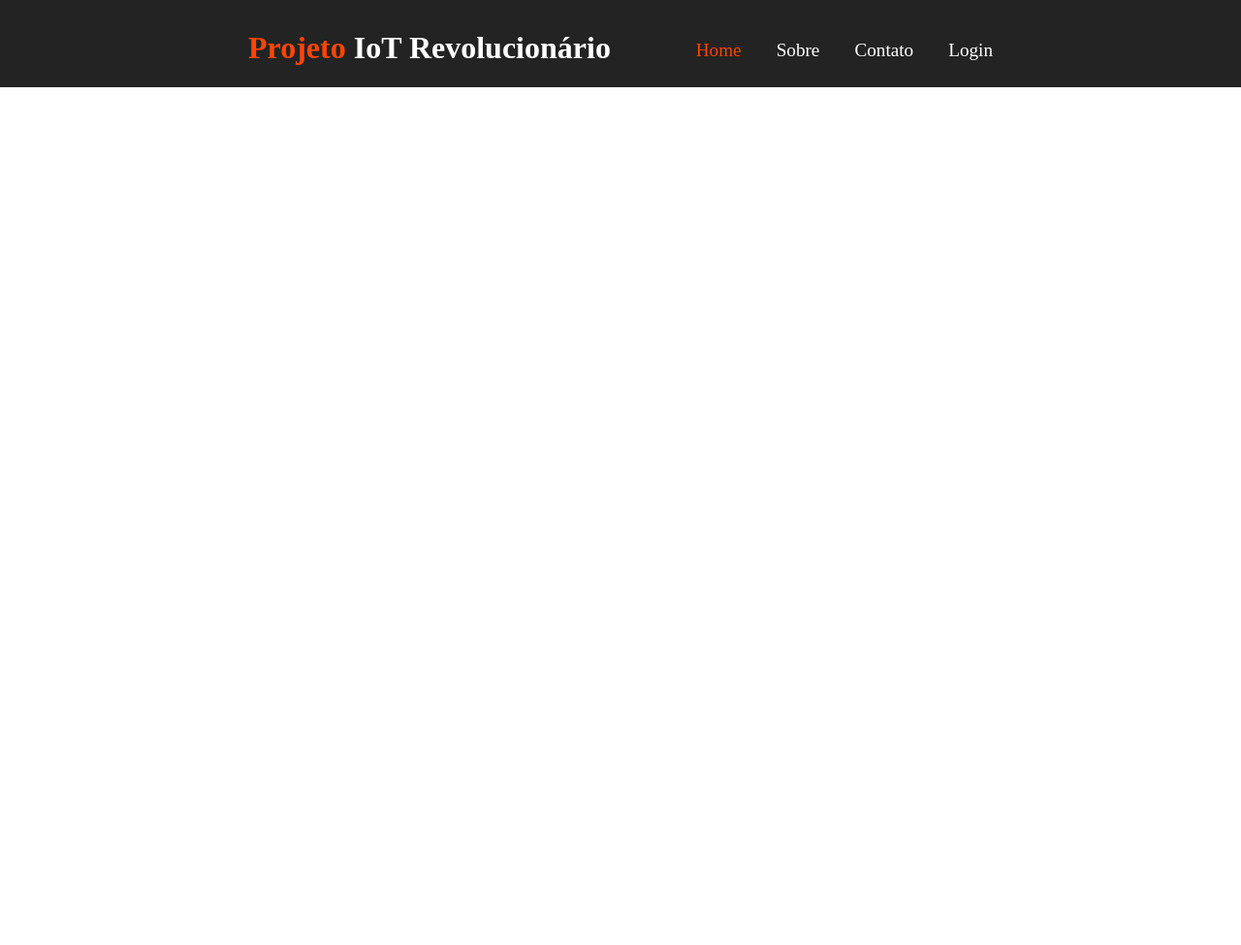
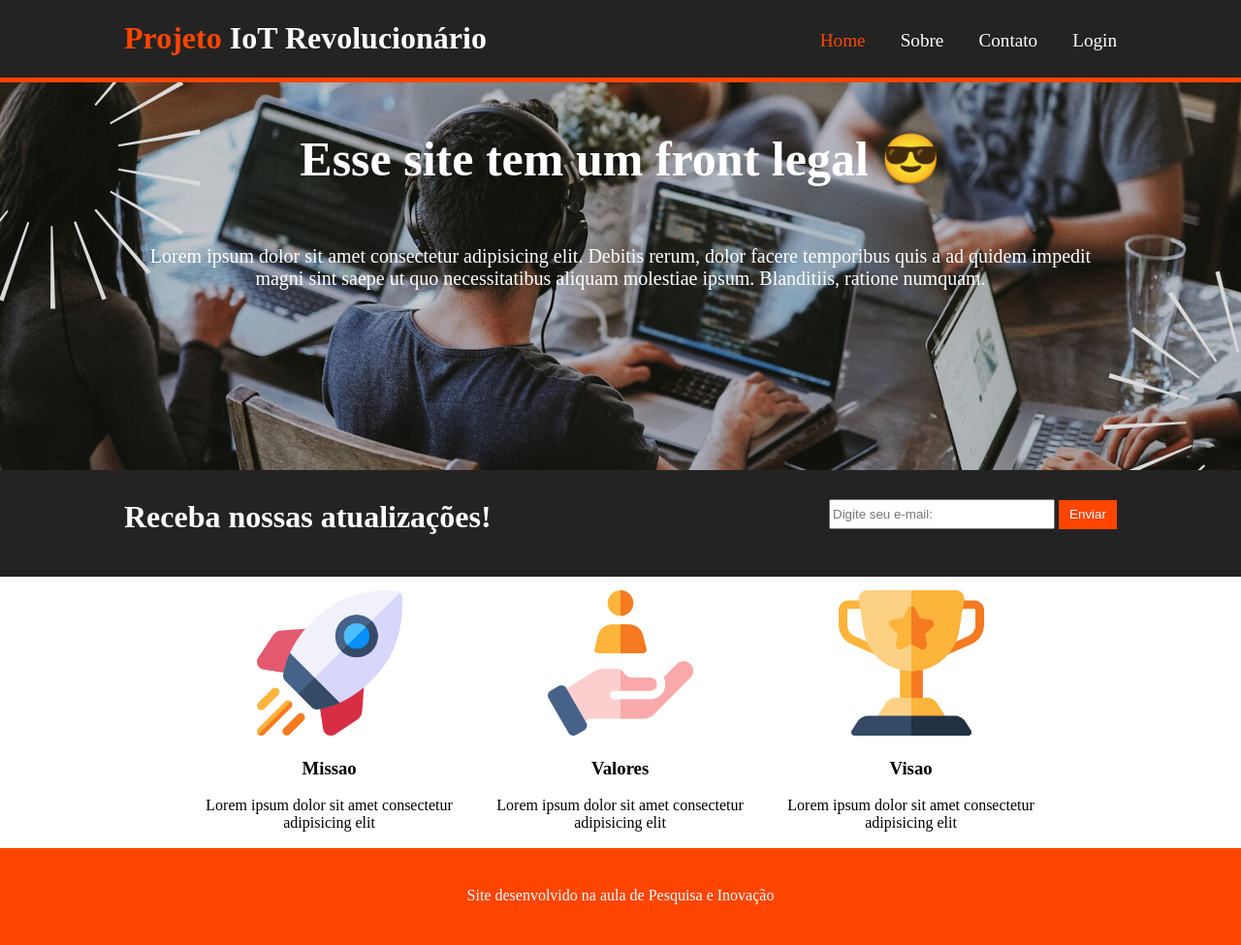
Before and after one commit to GBernardo10/site_institucional_adsb, a plain HTML site: page index.html in a window 1280 px wide. Shown: the whole page at 97% size. Before the commit the page ends 800 px from the top, so only its background shows below. Drawn offline with Linux system fonts and the light colour scheme; files that its build step writes are made by us from their sources.

Commit message:
pagina inicial e login

```diff
--- a/css/style.css
+++ b/css/style.css
@@ -1,33 +1,37 @@
-body{
+body {
   margin: 0;
   padding: 0;
   border: 0;
 }
 
-.header{
+.header {
   background-color: #232323;
   width: 100%;
-    height: 10vh;
-    padding-top: 10px;
+  height: 80px;
+  border-bottom: 5px solid orangered; /*
+  Primeiro valor é o tamanho da borda
+  o segundo valor é o tipo da borda
+  e o ultimo valor é a cor da borda
+  */
 }
 
-.logo{
+.logo {
   font-family: Nunito;
 }
 
-.item_colorido{
-    color:orangered;
+.item_colorido {
+  color: orangered;
 }
 
-.container{
-    max-width: 60%;
+.container {
+  max-width: 80%;
+  margin: 0 auto;
   height: 100%;
-    margin: 0 auto;
 }
 
-.container h1{
+.container .logo {
   float: left;
-    color: white
+  color: white;
 }
 
 .container nav {
@@ -37,8 +41,89 @@ body{
   margin-top: 15px;
 }
 
-.container li{
+.container li {
   display: inline-block;
   margin-left: 2rem;
   font-size: 1.2rem;
 }
+
+.apresentacao {
+  text-align: center;
+  background-size: cover;
+  background-image: url("../img/team.png");
+  background-repeat: no-repeat;
+  min-height: 400px;
+  color: white;
+}
+
+.apresentacao p {
+  padding-top: 40px;
+  font-size: 20px;
+}
+
+.container .apresentacao__titulo {
+  padding-top: 50px;
+  font-size: 50px;
+  margin: 0;
+}
+
+.new {
+  padding-top: 30px;
+  padding-right: 0;
+  padding-bottom: 0;
+  padding-left: 0;
+  height: 80px;
+  background-color: #232323;
+  color: #ffffff;
+}
+
+.new h1 {
+  margin: 0;
+  float: left;
+}
+
+.new .newsletter {
+  float: right;
+}
+
+.new input {
+  height: 25px;
+  width: 225px;
+}
+
+.btn-orange {
+  background-color: orangered;
+  color: #ffffff;
+  border: none;
+  width: 60px;
+  height: 30px;
+}
+
+.box {
+  height: 280px;
+  margin: 0 auto;
+  max-width: 1126px;
+}
+.box .item {
+  float: left;
+  text-align: center;
+  width: 300px;
+  margin: 14px auto;
+}
+
+.box .item img {
+  width: 150px;
+}
+
+.footer {
+  background-color: orangered;
+  height: 100px;
+}
+
+.footer p {
+  text-align: center;
+  margin: 0;
+  padding: 40px;
+  color: white;
+  font-weight: 100;
+}
--- a/index.html
+++ b/index.html
@@ -1,19 +1,16 @@
 <!DOCTYPE html>
 <html lang="ptbr">
   <head>
-    <meta charset="UTF-8">
-    <meta http-equiv="X-UA-Compatible" content="IE=edge">
-    <meta name="viewport" content="width=device-width, initial-scale=1.0">
-    <link rel="stylesheet" href="css/style.css">
+    <meta charset="UTF-8" />
+    <meta http-equiv="X-UA-Compatible" content="IE=edge" />
+    <meta name="viewport" content="width=device-width, initial-scale=1.0" />
+    <link rel="stylesheet" href="./style.css" />
     <title>Inicio</title>
   </head>
   <body>
-
-
+    <!-- INICIO DO HEADER -->
     <div class="header">
-
       <div class="container">
-
         <h1 class="logo">
           <b><span class="item_colorido">Projeto</span> IoT Revolucionário</b>
         </h1>
@@ -26,10 +23,69 @@
             <li>Login</li>
           </ul>
         </nav>
+      </div>
+    </div>
+    <!-- FIM DO HEADER -->
 
+    <!-- INICIO APRESENTACAO -->
+    <div class="apresentacao">
+      <div class="container">
+        <h1 class="apresentacao__titulo">Esse site tem um front legal 😎</h1>
+        <p>
+          Lorem ipsum dolor sit amet consectetur adipisicing elit. Debitis
+          rerum, dolor facere temporibus quis a ad quidem impedit magni sint
+          saepe ut quo necessitatibus aliquam molestiae ipsum. Blanditiis,
+          ratione numquam.
+        </p>
+      </div>
+    </div>
+    <!-- FIM APRESENTACAO -->
+
+    <!-- NEWSLETTER -->
+    <div class="new">
+      <div class="container">
+        <h1>Receba nossas atualizações!</h1>
+        <div class="newsletter">
+          <input type="text" placeholder="Digite seu e-mail:" />
+          <button class="btn-orange">Enviar</button>
+        </div>
+      </div>
+    </div>
+    <!-- FIM NEWSLETTER -->
+
+    <!-- MISSO, VISAO, VALORES -->
+
+    <div class="box">
+      <div class="container">
+        <div class="item">
+          <img src="./img/missao.png" alt="" />
+          <h3>Missao</h3>
+          <p>Lorem ipsum dolor sit amet consectetur adipisicing elit</p>
+        </div>
+        <div class="item">
+          <img src="./img/valores.png" alt="" />
+          <h3>Valores</h3>
+          <p>Lorem ipsum dolor sit amet consectetur adipisicing elit</p>
+        </div>
+        <div class="item">
+          <img src="./img/visao.png" alt="" />
+          <h3>Visao</h3>
+          <p>Lorem ipsum dolor sit amet consectetur adipisicing elit</p>
+        </div>
+      </div>
     </div>
 
+    <!-- FIM MISSO, VISAO, VALORES -->
+
+    <!-- FOOTER -->
+    <!-- <div class="footer">
+      <p>Site desenvolvido na aula de Pesquisa e Inovação</p>
+    </div> -->
+    <div class="footer">
+      <div class="container">
+        <p>Site desenvolvido na aula de Pesquisa e Inovação</p>
       </div>
-
+    </div>
+    <!-- FIM FOOTER -->
   </body>
 </html>
```
Also changed, not shown: css/login.css (added, +16 -0 lines), login.html (added, +49 -0 lines), img/missao.png (added), img/team.png (added), img/valores.png (added), img/visao.png (added). Lines whose indentation alone changed are shown as unchanged.
